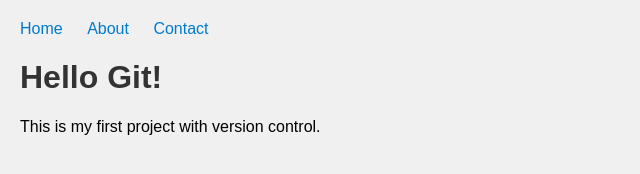
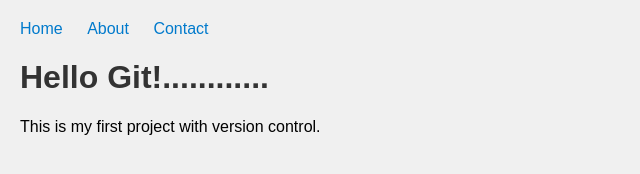
Before and after one commit to Vian-98/my-web-project, a plain HTML site: page index.html in a window 1280 px wide. Shown: the full height of the page, 0-640 px from the left. Drawn offline with Linux system fonts and the light colour scheme.

Commit message:
menambah h1

```diff
--- a/index.html
+++ b/index.html
@@ -12,7 +12,7 @@
  <li><a href="#contact">Contact</a></li>
  </ul>
  </nav>
- <h1>Hello Git!</h1>
+ <h1>Hello Git!............</h1>
  <p>This is my first project with version control.</p>
 </body>
 
```
